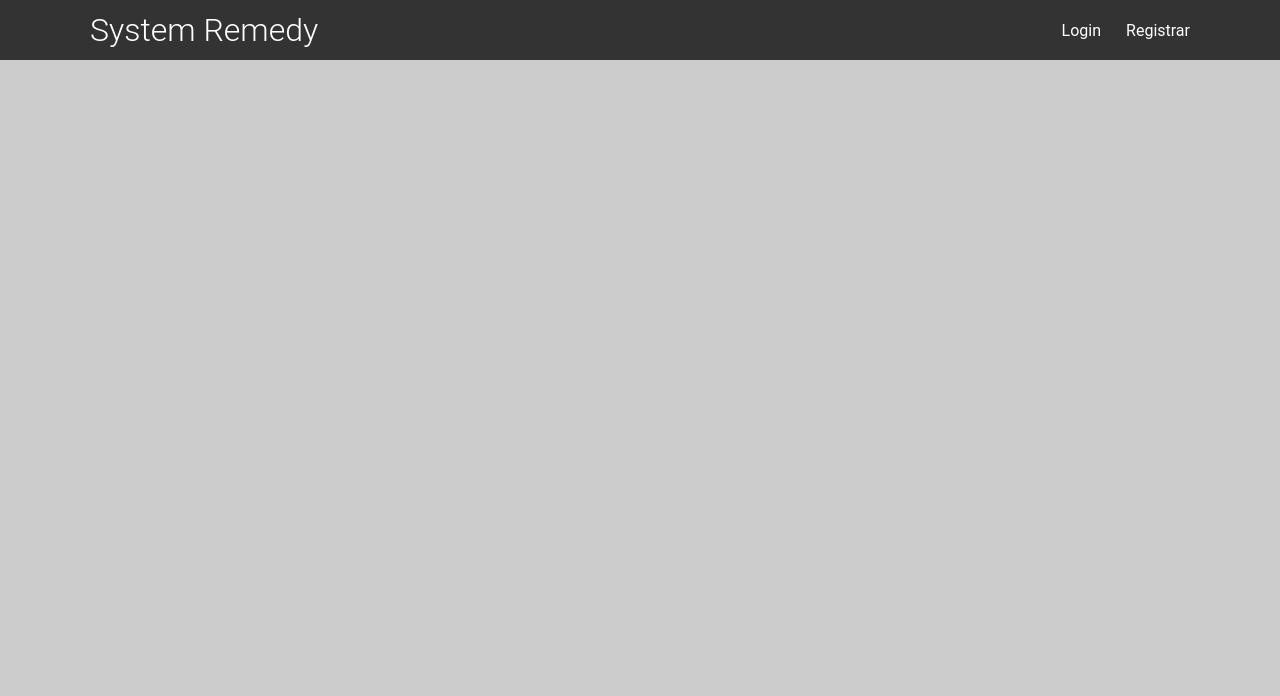
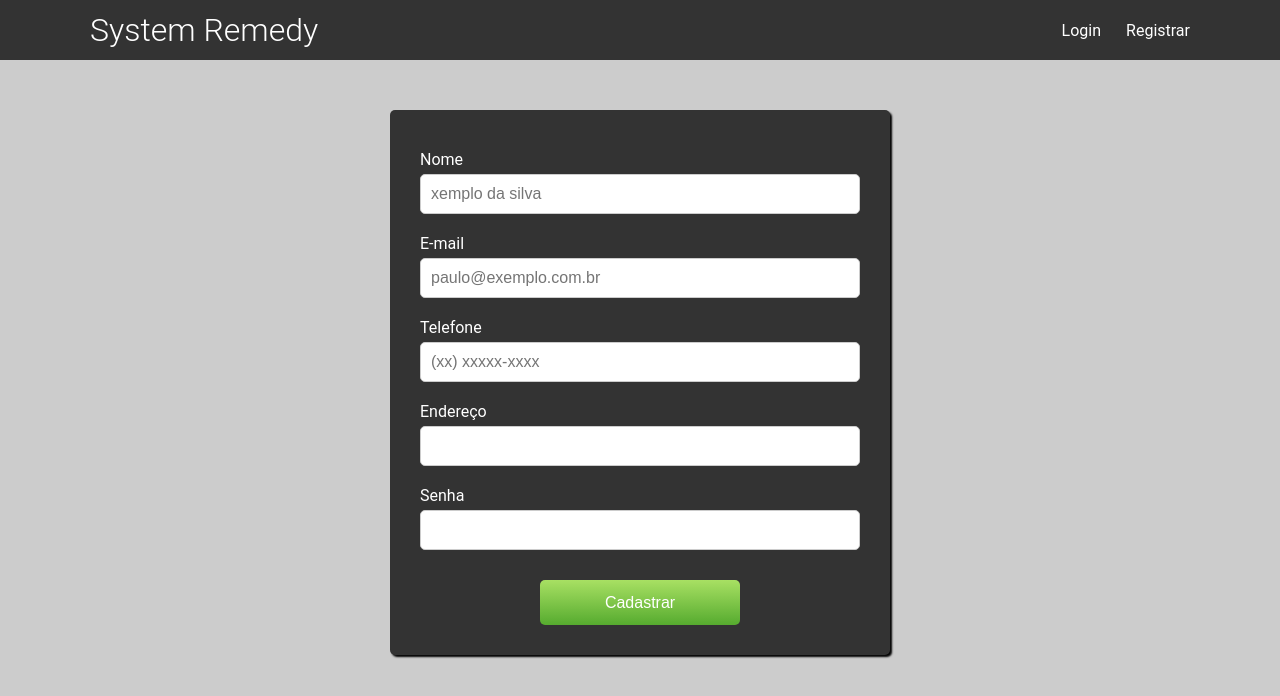
Before and after one commit to desen-eduardo/Gertrudes, a React (Create React App) app in the folder front-end/: page /registrar in a window 1280 px wide. Shown: the top 696 px of the page. Built offline with nearby package versions, Linux system fonts and the light colour scheme.

Commit message:
foi criado a tela de registro

```diff
--- a/front-end/src/Components/Header/index.js
+++ b/front-end/src/Components/Header/index.js
@@ -1,4 +1,5 @@
 import {HeaderPage} from './styled';
+import { Link } from 'react-router-dom';
 
 const Header = () => {
     return(
@@ -7,8 +8,8 @@ const Header = () => {
                 <h1>System Remedy</h1>
                 <div className="menu">
                     <ul>
-                        <li><a href="#">Login</a></li>
-                        <li><a href="#">Registrar</a></li>
+                        <li><Link to="/login">Login</Link></li>
+                        <li><Link to="/registrar">Registrar</Link></li>
                     </ul>
                 </div>
             </div>
--- a/front-end/src/Components/Input/index.js
+++ /dev/null
@@ -1,6 +0,0 @@
-
-const Input = () => {
-    return(
-        <input type="text" />
-    )
-}
--- a/front-end/src/Page/Login/index.js
+++ b/front-end/src/Page/Login/index.js
@@ -1,7 +1,21 @@
+
+import { Box } from './styled';
 
 const Login = ()=> {
     return(
-        <h1>Login</h1>
+        <Box>
+            <div className="form-group">
+                <label htmlFor="email">E-mail</label>
+                <input type="e-mail" id="email" placeholder="paulo@exemplo.com.br" />
+            </div>
+            <div className="form-group">
+                <label htmlFor="senha">Senha</label>
+                <input type="password" id="senha" />
+            </div>
+            <div className="main-button">
+                <button className="btn btn-success">Entrar</button>
+            </div>
+        </Box>
     );
 }
 
--- /dev/null
+++ b/front-end/src/Page/Login/styled.js
@@ -0,0 +1,56 @@
+import styled from "styled-components";
+
+export const Box = styled.div`
+    max-width: 500px;
+    height: 300px;
+    width: 100%;
+    box-sizing: border-box;
+    padding: 30px 30px;
+    background: #333;
+    margin: 50px auto;
+    border-radius: 5px;
+    box-shadow: 2px 2px 2px #000;
+
+    .form-group{
+        width:100%;
+        display: flex;
+        flex-direction: column;
+        padding-top: 10px;
+        padding-bottom: 10px;
+
+        label{
+            color:#fff;
+            padding-bottom: 5px;
+        }
+
+        input[type=e-mail],input[type=password] {
+            width:100%;
+            height:40px;
+            border-radius: 5px;
+            box-sizing: border-box;
+            padding-left: 10px;
+            border: 1px solid #ccc;
+            outline: none;
+            font-size: 1rem;
+            color: #666;
+        }
+    }
+    .main-button{
+        margin-top: 20px;
+        width: 100%;
+        display: flex;
+        justify-content: center;
+        .btn {
+            width:200px;
+            height:45px;
+            border: none;
+            border-radius: 5px;
+        }
+
+        .btn-success{
+            font-size: 1rem;
+                color: #fff;
+                background: linear-gradient(to top, rgb(86, 171, 47), rgb(168, 224, 99));
+            }
+    }
+`;
--- /dev/null
+++ b/front-end/src/Page/Register/index.js
@@ -0,0 +1,33 @@
+import { Box } from './styled';
+
+const Register= ()=> {
+    return(
+        <Box>
+            <div className="form-group">
+                <label htmlFor="nome">Nome</label>
+                <input type="text" id="nome" placeholder="xemplo da silva" />
+            </div>
+            <div className="form-group">
+                <label htmlFor="email">E-mail</label>
+                <input type="e-mail" id="email" placeholder="paulo@exemplo.com.br" />
+            </div>
+            <div className="form-group">
+                <label htmlFor="phone">Telefone</label>
+                <input type="tel" id="phone" placeholder="(xx) xxxxx-xxxx" />
+            </div>
+            <div className="form-group">
+                <label htmlFor="endereco">Endereço</label>
+                <input type="text" id="endereco"  />
+            </div>
+            <div className="form-group">
+                <label htmlFor="senha">Senha</label>
+                <input type="password" id="senha" />
+            </div>
+            <div className="main-button">
+                <button className="btn btn-success">Cadastrar</button>
+            </div>
+        </Box>
+    );
+}
+
+export default Register;
--- /dev/null
+++ b/front-end/src/Page/Register/styled.js
@@ -0,0 +1,55 @@
+import styled from "styled-components";
+
+export const Box = styled.div`
+    max-width: 500px;
+    width: 100%;
+    box-sizing: border-box;
+    padding: 30px 30px;
+    background: #333;
+    margin: 50px auto;
+    border-radius: 5px;
+    box-shadow: 2px 2px 2px #000;
+
+    .form-group{
+        width:100%;
+        display: flex;
+        flex-direction: column;
+        padding-top: 10px;
+        padding-bottom: 10px;
+
+        label{
+            color:#fff;
+            padding-bottom: 5px;
+        }
+
+        input[type=text],input[type=e-mail],input[type=tel],input[type=password] {
+            width:100%;
+            height:40px;
+            border-radius: 5px;
+            box-sizing: border-box;
+            padding-left: 10px;
+            border: 1px solid #ccc;
+            outline: none;
+            font-size: 1rem;
+            color: #666;
+        }
+    }
+    .main-button{
+        margin-top: 20px;
+        width: 100%;
+        display: flex;
+        justify-content: center;
+        .btn {
+            width:200px;
+            height:45px;
+            border: none;
+            border-radius: 5px;
+        }
+
+        .btn-success{
+            font-size: 1rem;
+                color: #fff;
+                background: linear-gradient(to top, rgb(86, 171, 47), rgb(168, 224, 99));
+            }
+    }
+`;
--- a/front-end/src/Routes.js
+++ b/front-end/src/Routes.js
@@ -4,6 +4,7 @@ import { Switch,Route } from "react-router-dom";
 import Header from './Components/Header';
 import Login from './Page/Login';
 import Home from './Page/Home';
+import Register from "./Page/Register";
 
 export default () => {
     return(
@@ -16,6 +17,9 @@ export default () => {
                 <Route exact path="/login">
                     <Login />
                 </Route>
+                <Route exact path="/registrar">
+                    <Register />
+                </Route>
             </Switch>
         </>
     );
--- a/front-end/src/styles/GlobalStyled.js
+++ b/front-end/src/styles/GlobalStyled.js
@@ -13,6 +13,7 @@ export default createGlobalStyle`
         font-family: 'Roboto', sans-serif;
     }
 
-    a{text-decoration:none}
-    ul{list-style:none}
+    a{text-decoration:none;}
+    ul{list-style:none;}
+    button{cursor:pointer;}
 `;
```
